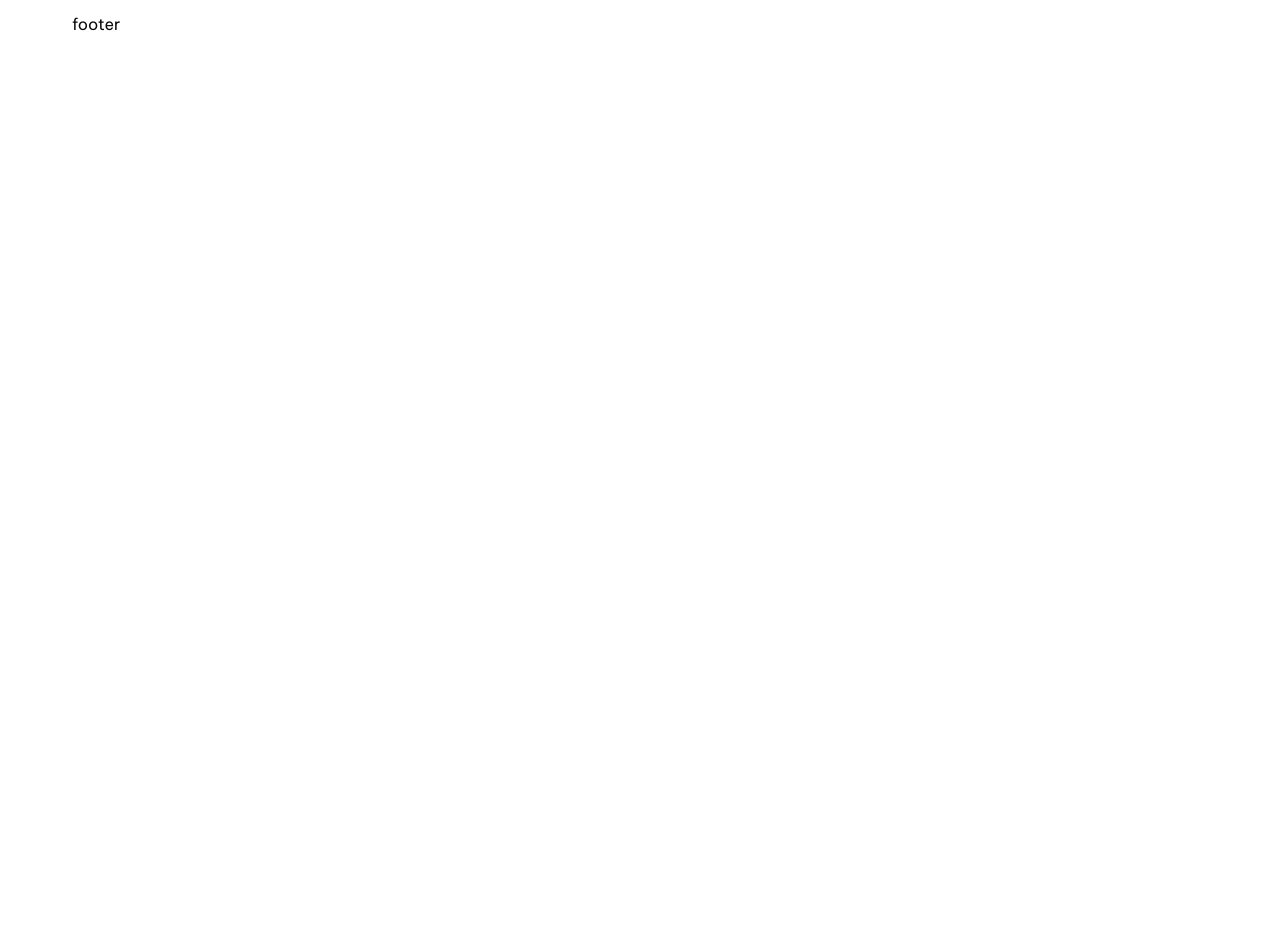
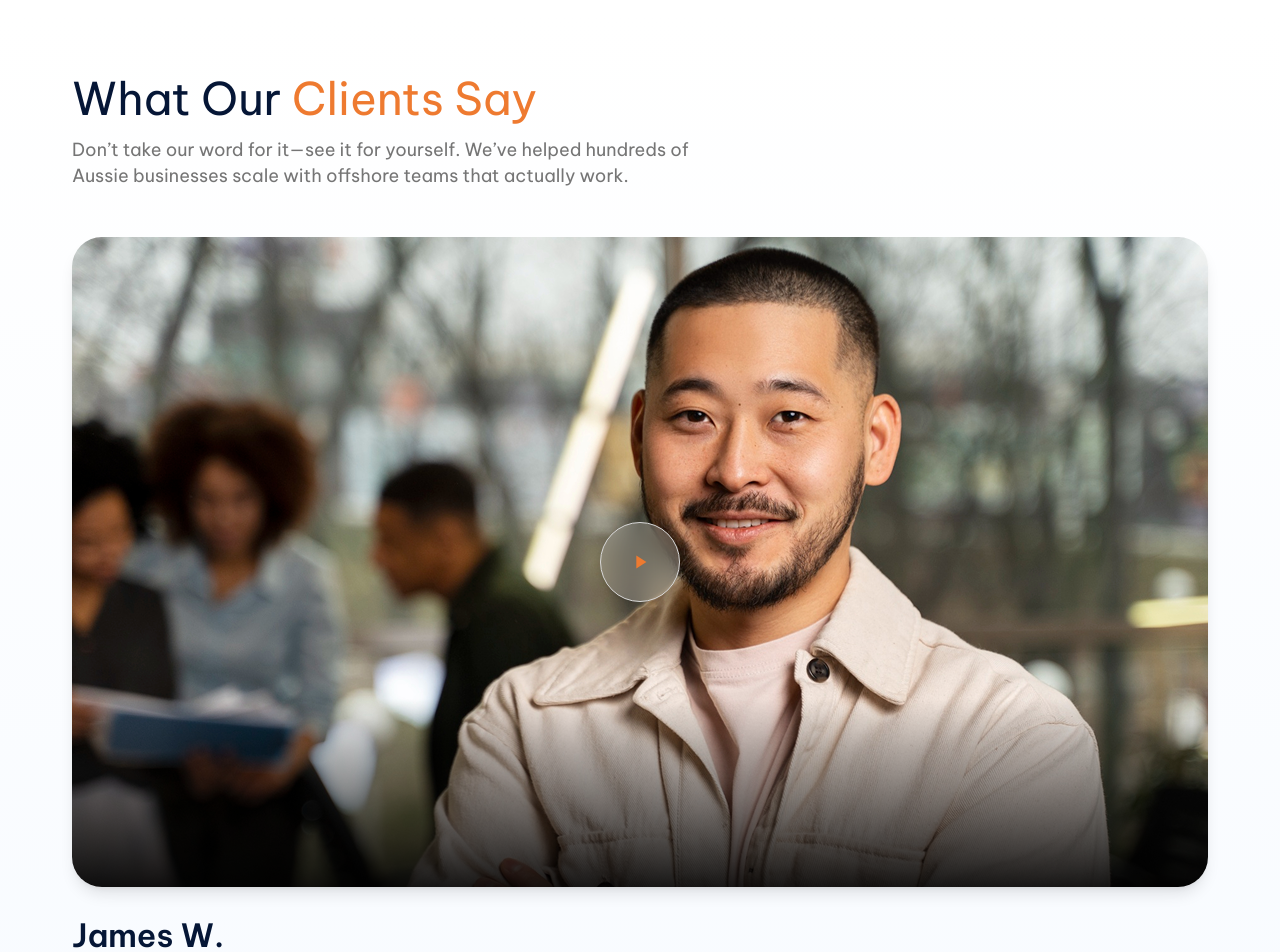
Before and after one commit to wajeeha-arain/KMC, a Next.js app: page / in a window 1280 px wide. Shown: the part 3420-4372 px from the top of the page. Before the commit the page ends 3456 px from the top, so only its background shows below. Built offline with nearby package versions, Linux system fonts and the light colour scheme.

Commit message:
my-commit

```diff
--- /dev/null
+++ b/src/views/Home/ClientSection.tsx
@@ -0,0 +1,57 @@
+"use client";
+
+import Image from "next/image";
+import { MdPlayArrow } from "react-icons/md";
+
+export default function ClientSection() {
+  return (
+    <section className="w-full bg-gradient-to-b from-white to-[#f8fbff] py-16 font-beVietnam">
+      <div className="maincontainer mx-auto px-6 lg:px-12">
+        {/* Heading */}
+        <div className="mb-12 text-left">
+          <h2 className="text-[45px] leading-[100%] font-normal">
+            <span className="text-[#051636]">What Our </span>
+            <span className="text-[#EE7A30]">Clients Say</span>
+          </h2>
+          <p className="text-[#757575] text-[18px] leading-[26px] max-w-2xl mt-4">
+            Don’t take our word for it—see it for yourself. We’ve helped hundreds of
+            Aussie businesses scale with offshore teams that actually work.
+          </p>
+        </div>
+
+        {/* Video/Image Container */}
+        <div className="relative mx-auto max-w-[1260px] h-[650px] rounded-[30px] overflow-hidden shadow-lg">
+          <Image
+            src="/image/Rectangle 63(1).png"
+            alt="Client"
+            fill
+            className="object-cover"
+            priority
+          />
+
+          {/* Play Button with blur + transparent bg */}
+          <button className="absolute inset-0 flex items-center justify-center">
+            <span
+              className="w-[80px] h-[80px] flex items-center justify-center rounded-full
+              bg-white/20 backdrop-blur-md
+              border border-[#D9D9D9] shadow-md
+              hover:scale-105 transition"
+            >
+              <MdPlayArrow className="w-[22px] h-[26px] text-[#EE7A30]" />
+            </span>
+          </button>
+        </div>
+
+        {/* Client Name */}
+        <div className="mt-8 text-left">
+          <h3 className="text-[32px] font-semibold leading-[100%] text-[#051636]">
+            James W.
+          </h3>
+          <p className="text-[20px] font-normal text-[#757575]">
+            CEO, Aussie Business
+          </p>
+        </div>
+      </div>
+    </section>
+  );
+}
--- a/src/views/Home/index.tsx
+++ b/src/views/Home/index.tsx
@@ -2,6 +2,7 @@ import Layout from "@/Component/Layout";
 import TeamWork from "./TeamWork";
 import StartingFive from "./StartingFive";
 import Officeroom from "./Officeroom";
+import ClientSection from "./ClientSection";
 
 
 
@@ -17,6 +18,7 @@ const Home = ({ }) => {
      <TeamWork />
      <StartingFive />
      <Officeroom />
+     <ClientSection />
 
 </Layout>
 
```
Also changed, not shown: public/image/Rectangle 63(1).png (added).
